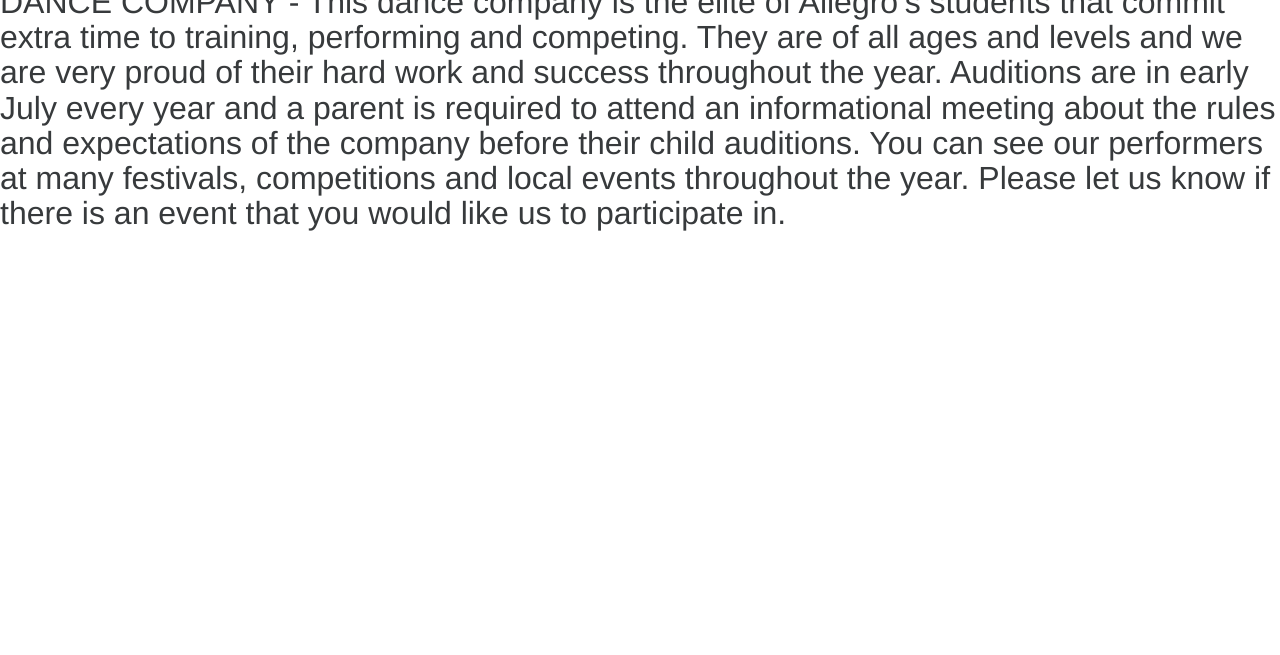
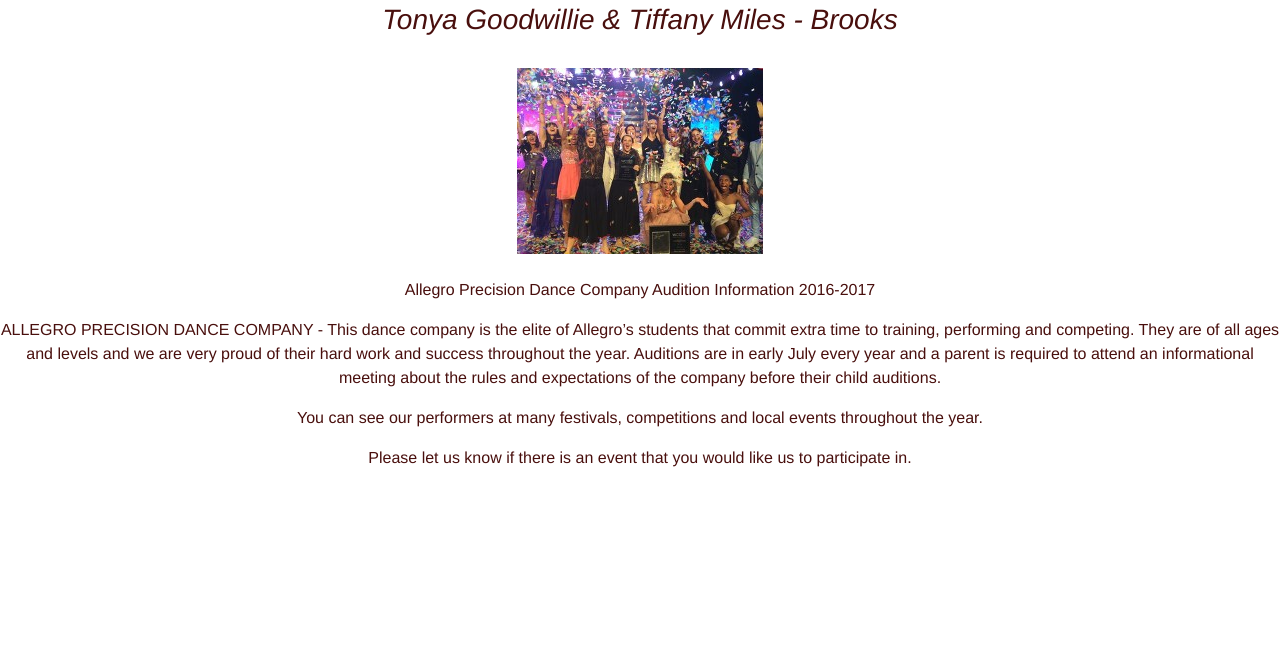
Before and after one commit to DeeBaker/allegrodance, a plain HTML site: page CompetitionTeams/performingGroup.html in a window 1280 px wide. Shown: the part 145-800 px from the top of the page. Drawn offline with nearby package versions, Linux system fonts and the light colour scheme.

Commit message:
add PG page

```diff
--- a/CompetitionTeams/performingGroup.html
+++ b/CompetitionTeams/performingGroup.html
@@ -112,16 +112,24 @@
     </li>
 </ul>
 </nav>
-        <h2> Allegro Precision Dance Co.
-Tiffany Miles - Brooks
-                       Co-Directors:
-Tonya Goodwillie
-  Allegro Precision Dance Company Audition Information 2016-2017
-ALLEGRO PRECISION DANCE COMPANY - This dance company is the elite of Allegro’s students that commit extra time to training, performing and competing.  They are of all ages and levels and we are very proud of their hard work and success throughout the year.  Auditions are in early July every year and a parent is required to attend an informational meeting about the rules and expectations of the company before their child auditions.
 
-You can see our performers at many festivals, competitions and local events throughout the year.
-Please let us know if there is an event that you would like us to participate in.
-</h2>
+
+
+
+        <h1 class="maroon-Center-Text"> Allegro Precision Dance Co.</h1>
+
+                       <h3 class="maroon-Center-Text"><i>Co-Directors:</i></h3>
+        <h3 class="maroon-Center-Text"><i>Tonya Goodwillie &amp; Tiffany Miles - Brooks</i></h3>
+
+  <br>
+<img class="image-responsive center-block" src="img/PGPage.jpg" alt="PG Celebrating" >
+<br>
+
+  <p class="maroon-Center-Text">Allegro Precision Dance Company Audition Information 2016-2017</p>
+<p class="maroon-Center-Text">ALLEGRO PRECISION DANCE COMPANY - This dance company is the elite of Allegro’s students that commit extra time to training, performing and competing.  They are of all ages and levels and we are very proud of their hard work and success throughout the year.  Auditions are in early July every year and a parent is required to attend an informational meeting about the rules and expectations of the company before their child auditions.</p>
+
+<p class="maroon-Center-Text">You can see our performers at many festivals, competitions and local events throughout the year.</p>
+<p class="maroon-Center-Text">Please let us know if there is an event that you would like us to participate in.</p>
 
          <!-- jQuery first, then Bootstrap JS. -->
     <script src="https://ajax.googleapis.com/ajax/libs/jquery/2.1.4/jquery.min.js"></script>
```
